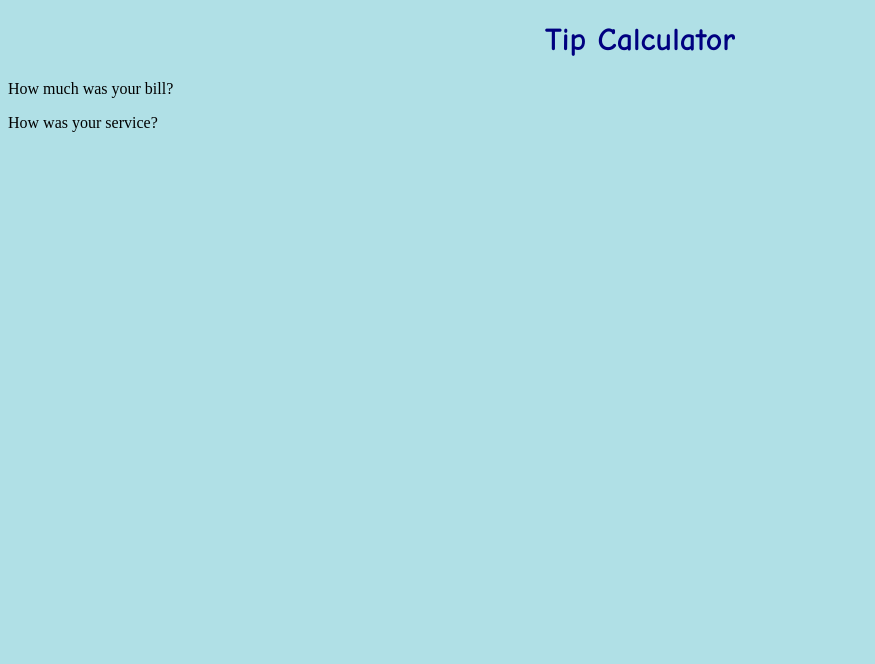
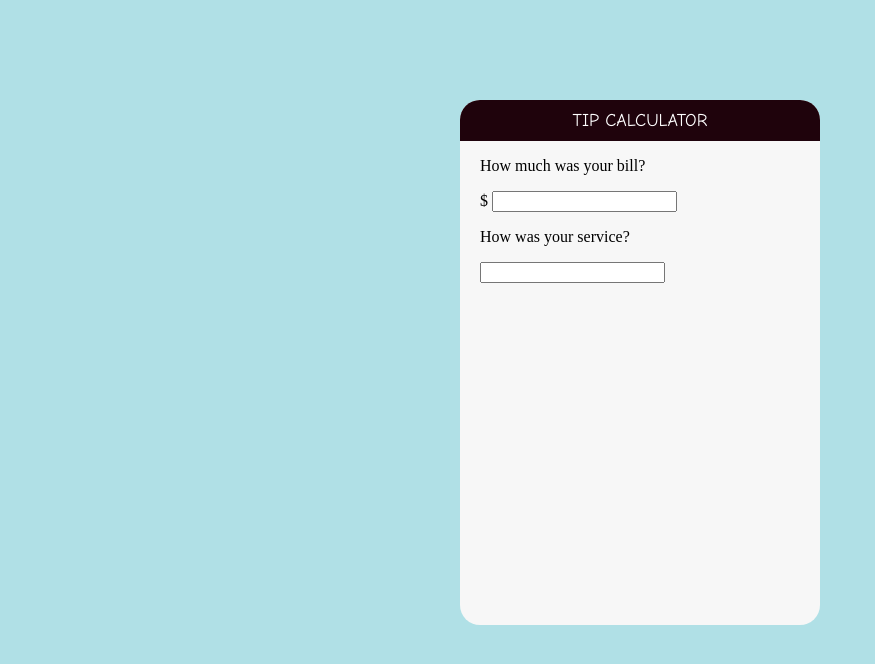
Before and after one commit to hdanziger/test-project, a plain HTML site: page index.html in a window 1280 px wide. Shown: the whole page, without its empty margins (0-875 px from the left). Drawn offline with Linux system fonts and the light colour scheme.

Commit message:
add css and form

```diff
--- a/index.html
+++ b/index.html
@@ -2,15 +2,20 @@
 <html>
   <head>
     <title>Test Project</title>
+    <link rel="stylesheet" type="text/css" href="style.css" media="screen" />
   </head>
   <body style="background-color:powderblue;">
     <div id="container">
-    <h1 style="font-family:Comic Sans MS; text-align:center; color: navy;">Tip Calculator</h1>
+    <h1 style="font-family:Comic Sans MS; text-align:center;">Tip Calculator</h1>
     <div id="calculator">
 
       <form>
         <p> How much was your bill?
+          <p>
+            $ <input type="text">
           <p> How was your service?
+            <p>
+              <input type="text">
       </form>
       </div>
       </div>
--- a/style.css
+++ b/style.css
@@ -4,8 +4,22 @@
   margin: 100px auto;
   background: #f7f7f7;
   boarder radius: 20px;
+  -webkit-border-radius: 20px;
+  -moz-border-radius: 20px;
 }
 
 p {
   padding-left: 20px;
 }
+
+h1 {
+  background: #1F030C;
+  color: white;
+  margin: 0;
+  padding: 10px 100px;
+  text-transform: uppercase;
+  font-size: 18px;
+  font-weight: normal;
+  border-top-left-radius: 20px;
+  border-top-right-radius: 20px;
+}
```
